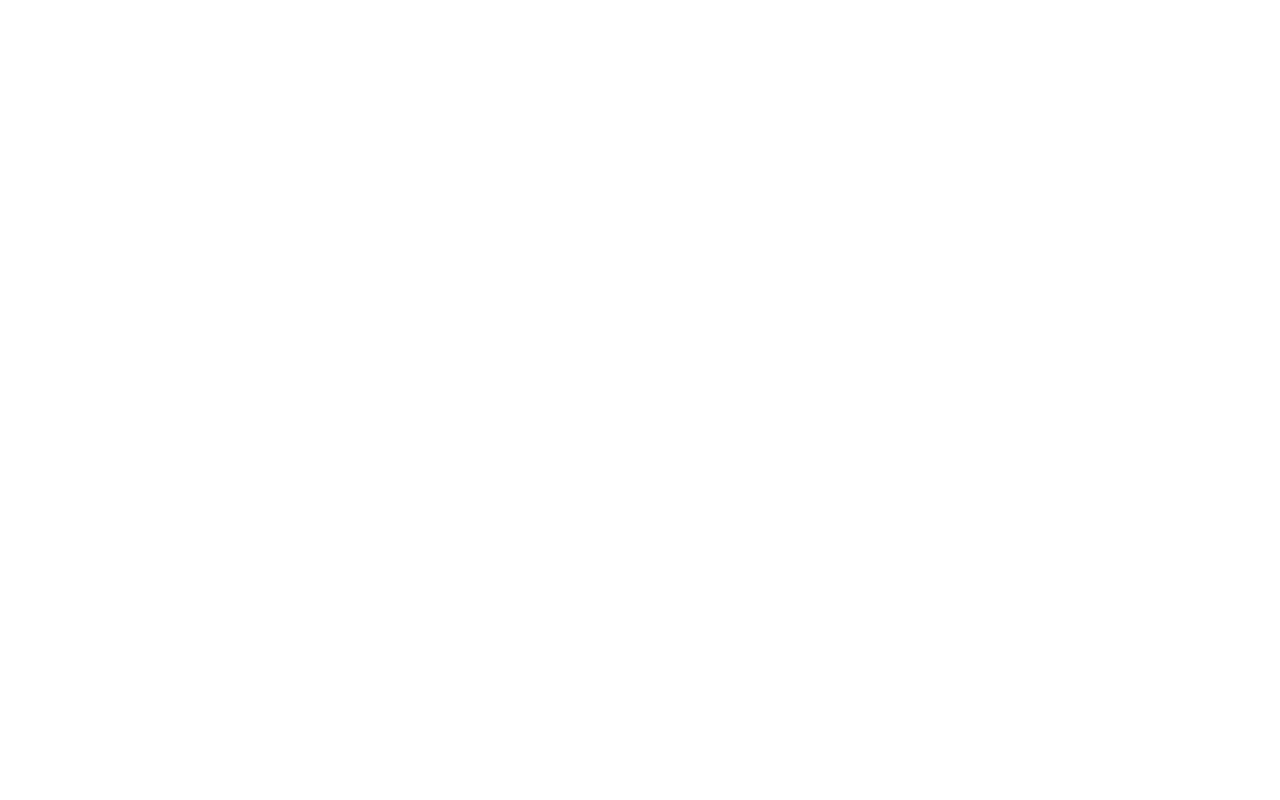
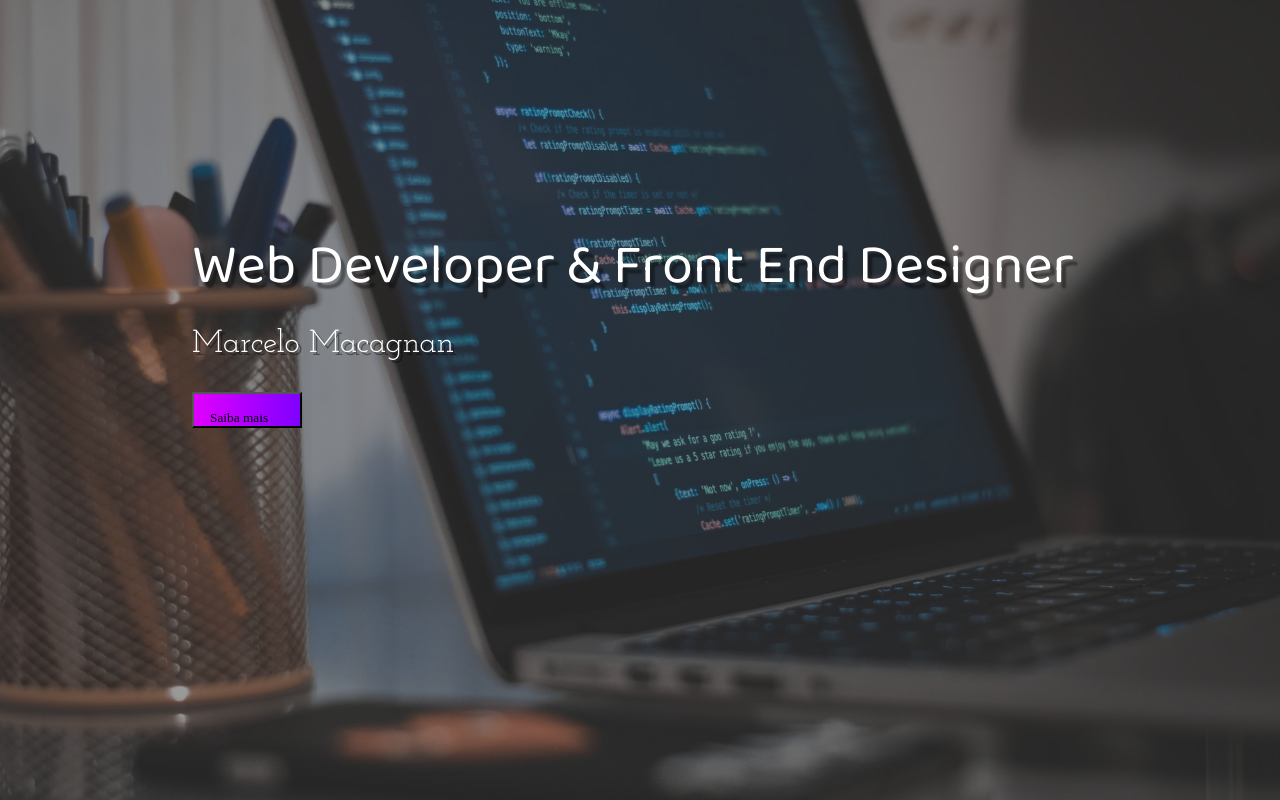
Before and after one commit to marcelomac/portifolio, a plain HTML site: page index.html in a window 1280 px wide. Drawn offline with Linux system fonts and the light colour scheme.

Commit message:
20201211 - aula 1

```diff
--- a/index.html
+++ b/index.html
@@ -4,9 +4,24 @@
     <meta charset="UTF-8">
     <meta name="viewport" content="width=device-width, initial-scale=1.0">
     <link rel="stylesheet" href="style.css">
+    <link rel="apple-touch-icon" sizes="180x180" href="imagens/apple-touch-icon.png">
+    <link rel="icon" type="image/png" sizes="32x32" href="imagens/favicon-32x32.png">
+    <link rel="icon" type="image/png" sizes="16x16" href="imagens/favicon-16x16.png">
+    <link rel="manifest" href="/site.webmanifest">
     <title>Portifólio</title>
 </head>
 <body>
-
+    <div class="container">
+        <header>
+            <div class="img-wrapper">
+                <img src="imagens/bg.jpg" alt="">
+            </div>
+            <div class="banner">
+                <h1>Web Developer & Front End Designer</h1>
+                <p>Marcelo Macagnan</p>
+                <button>Saiba mais</button>
+            </div>
+        </header>
+    </div>
 </body>
 </html>
--- a/style.css
+++ b/style.css
@@ -1,3 +1,72 @@
 @import url('https://fonts.googleapis.com/css2?family=Baloo+Da+2:wght@400;500;600;700&family=Josefin+Slab:ital,wght@0,300;0,400;0,600;0,700;1,300;1,400;1,600&family=Mulish:ital,wght@0,200;0,300;0,400;1,200;1,300;1,400&display=swap');
 
 @import url('https://cdnjs.cloudflare.com/ajax/libs/font-awesome/5.14.0/css/all.min.css');
+
+* {
+    margin: 0;
+    padding: 0;
+}
+
+body {
+    font-size: 16px;;
+}
+
+header {
+    width: 100%;
+    height: 100vh;
+    overflow: hidden;
+    position: relative;
+}
+
+
+
+.img-wrapper {
+    width: 100%;
+    height: 100%;
+    overflow: hidden;
+    background-color: rgba(0,0,0,0.8);
+}
+
+.img-wrapper img {
+    width: 100%;
+    height: 100%;
+    object-fit: cover;
+    opacity: 0.5;
+}
+
+.banner {
+    position: absolute;
+    top: 30%;
+    left: 15%;
+}
+
+.banner h1 {
+    color: #ffffff;
+    font-size: 3.5rem; /* rem: Relative to font-size of the root element */
+    font-family: "Baloo Da 2", serif;
+    font-weight: 200; /* peso da fonte*/
+    text-shadow: .3rem .4rem 2px rgba(0,0,0,0.4) ; /* Syntax: h-shadow v-shadow blur-radius color|none|initial|inherit;*/
+    line-height: 3.5rem;
+    margin-bottom: 2rem;
+}
+
+.banner p {
+    font-family: "Josefin Slab", serif;
+    color: #fff;
+    font-size: 2rem;
+    text-shadow: .2rem .2rem rgba(0,0,0,0.4) ; /* Syntax: h-shadow v-shadow blur-radius color|none|initial|inherit;*/
+    margin-bottom: 2rem;
+}
+
+.banner button {
+    font-family: "Muli", serif;
+    color: #000;
+    background: #7F00FF;  /* fallback for old browsers */
+    background: -webkit-linear-gradient(to right, #E100FF, #7F00FF);  /* Chrome 10-25, Safari 5.1-6 */
+    background: linear-gradient(to right, #E100FF, #7F00FF); /* W3C, IE 10+/ Edge, Firefox 16+, Chrome 26+, Opera 12+, Safari 7+ */
+    padding: 1rem 2rem 0rem 1rem;
+
+    https://youtu.be/2mW5cVIJIsI?t=2694
+
+
+}
```
Also changed, not shown: imagens/android-chrome-192x192.png (renamed from android-chrome-192x192.png), imagens/android-chrome-512x512.png (renamed from android-chrome-512x512.png), imagens/apple-touch-icon.png (renamed from apple-touch-icon.png), imagens/bg.jpg (added), imagens/favicon-16x16.png (renamed from favicon-16x16.png), imagens/favicon-32x32.png (renamed from favicon-32x32.png), site.webmanifest, 3 other files.
